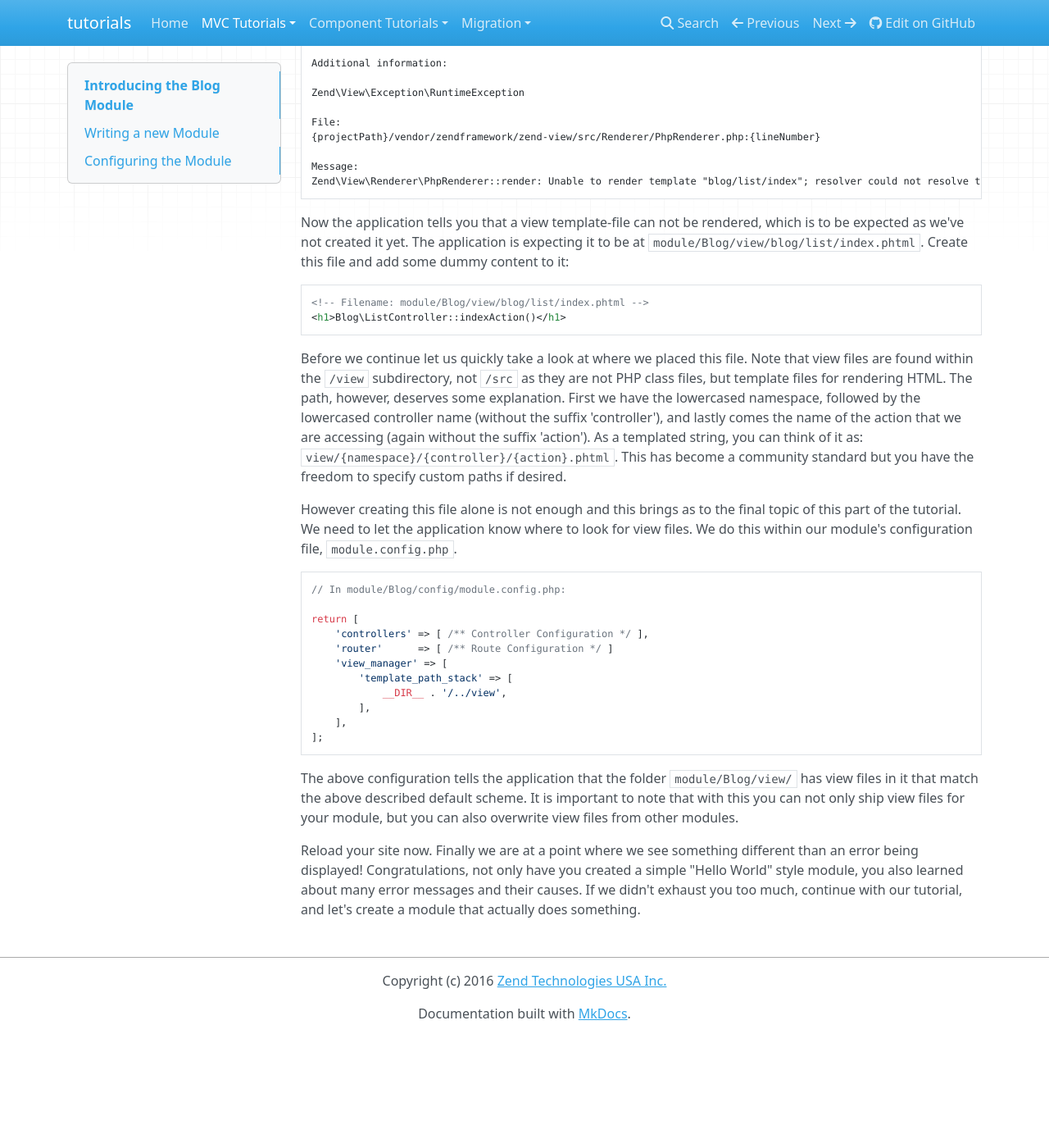
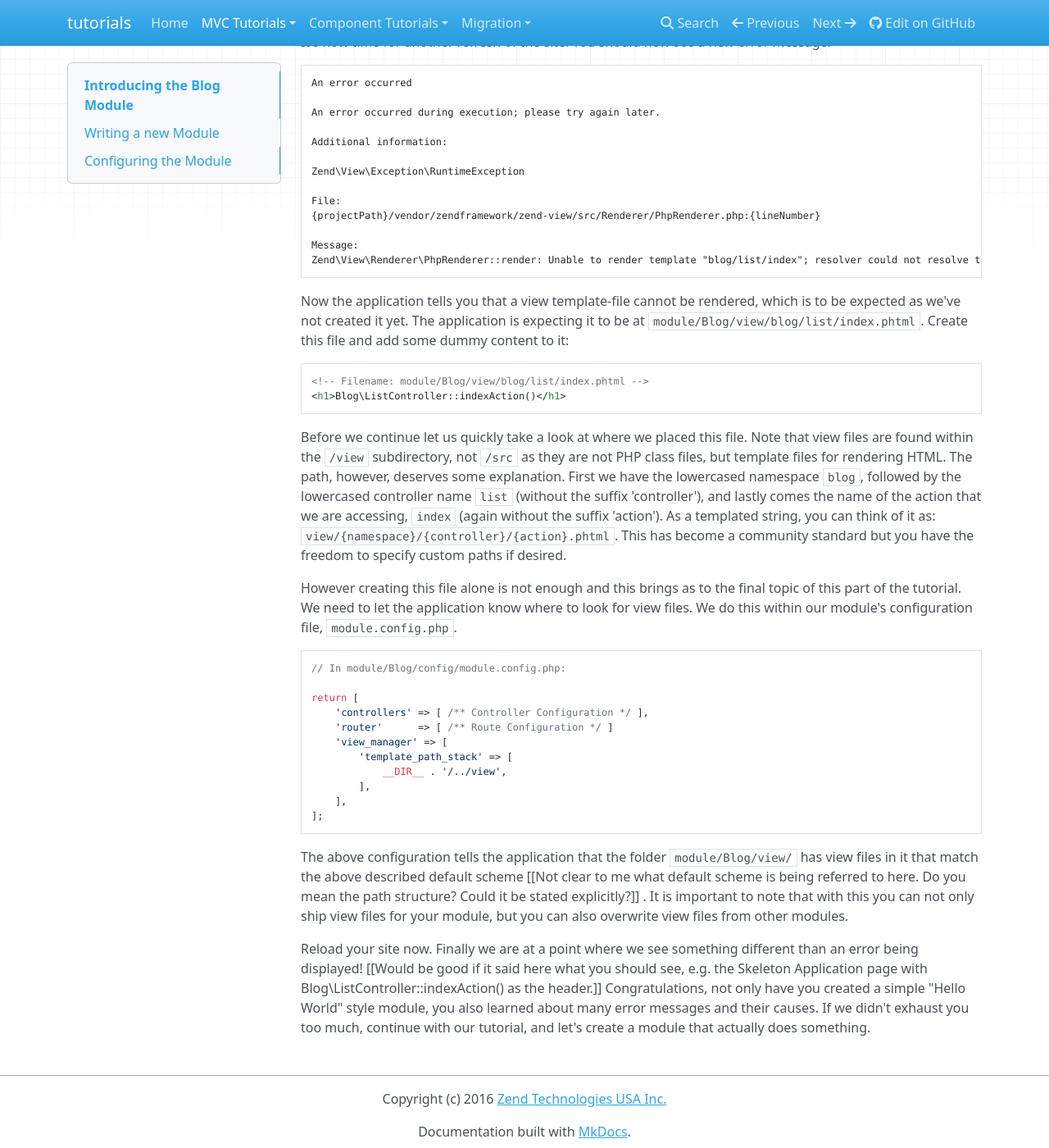
Before and after one commit to laminas/tutorials, an MkDocs documentation site: the page built from doc/book/in-depth-guide/first-module.md, in a window 1280 px wide and 1400 px high, scrolled down 4816 px. Shown: the whole window at 82% size. Built offline with MkDocs 1.6.1, drawn with Linux system fonts in a browser that asks for light colours; nearby versions of some CDN libraries; old or Windows-style settings are respelled for this version of MkDocs; before the commit the page ends 6080 px from its top, so only the background shows below that; some of the changed text lies outside the part shown.

Commit message:
Update first-module.md
Asking for some points to be clarified or information to be added / stated explicitly to make the tutorial easier to follow. Thanks :-)

````diff
--- a/doc/book/in-depth-guide/first-module.md
+++ b/doc/book/in-depth-guide/first-module.md
@@ -139,7 +139,7 @@ public function getConfig()
 }
 ```
 
-Reload your application and you'll see that everything remains as it was. Next
+Reload your application and you'll see that everything remains as it was [[This is confusing to me. If it means reload localhost:8080/blog, you get a 404 error as the route hasn't been properly configured yet. If it means reload localhost:8080, obviously everything will remain as it was as you haven't affected the landing page route. Might be my misunderstanding, but spelling out exactly what is meant would help. Also, would be good to keep phrasing consistent, e.g. "refresh your site" vs "reload your application"]]. Next
 we add the new route to our configuration file:
 
 ```php
@@ -174,7 +174,7 @@ return [
 ];
 ```
 
-We've now created a route called `post` that listens to the URL
+We've now created a route called `blog` that listens to the URL
 `localhost:8080/blog`. Whenever someone accesses this route, the `indexAction()`
 function of the class `Blog\Controller\ListController` will be executed.
 However, this controller does not exist yet, so if you reload the page you will
@@ -291,7 +291,7 @@ Message:
 Zend\View\Renderer\PhpRenderer::render: Unable to render template "blog/list/index"; resolver could not resolve to a file
 ```
 
-Now the application tells you that a view template-file can not be rendered,
+Now the application tells you that a view template-file cannot be rendered,
 which is to be expected as we've not created it yet. The application is
 expecting it to be at `module/Blog/view/blog/list/index.phtml`. Create this
 file and add some dummy content to it:
@@ -304,9 +304,9 @@ file and add some dummy content to it:
 Before we continue let us quickly take a look at where we placed this file. Note
 that view files are found within the `/view` subdirectory, not `/src` as they
 are not PHP class files, but template files for rendering HTML. The path,
-however, deserves some explanation. First we have the lowercased namespace,
-followed by the lowercased controller name (without the suffix 'controller'),
-and lastly comes the name of the action that we are accessing (again without the
+however, deserves some explanation. First we have the lowercased namespace `blog`,
+followed by the lowercased controller name `list` (without the suffix 'controller'),
+and lastly comes the name of the action that we are accessing, `index` (again without the
 suffix 'action'). As a templated string, you can think of it as:
 `view/{namespace}/{controller}/{action}.phtml`. This has become a community
 standard but you have the freedom to specify custom paths if desired.
@@ -332,11 +332,11 @@ return [
 
 The above configuration tells the application that the folder
 `module/Blog/view/` has view files in it that match the above described default
-scheme. It is important to note that with this you can not only ship view files
+scheme [[Not clear to me what default scheme is being referred to here. Do you mean the path structure? Could it be stated explicitly?]] . It is important to note that with this you can not only ship view files
 for your module, but you can also overwrite view files from other modules.
 
 Reload your site now. Finally we are at a point where we see something different
-than an error being displayed! Congratulations, not only have you created a
+than an error being displayed! [[Would be good if it said here what you should see, e.g. the Skeleton Application page with Blog\ListController::indexAction() as the header.]] Congratulations, not only have you created a
 simple "Hello World" style module, you also learned about many error messages
 and their causes. If we didn't exhaust you too much, continue with our
 tutorial, and let's create a module that actually does something.
````
